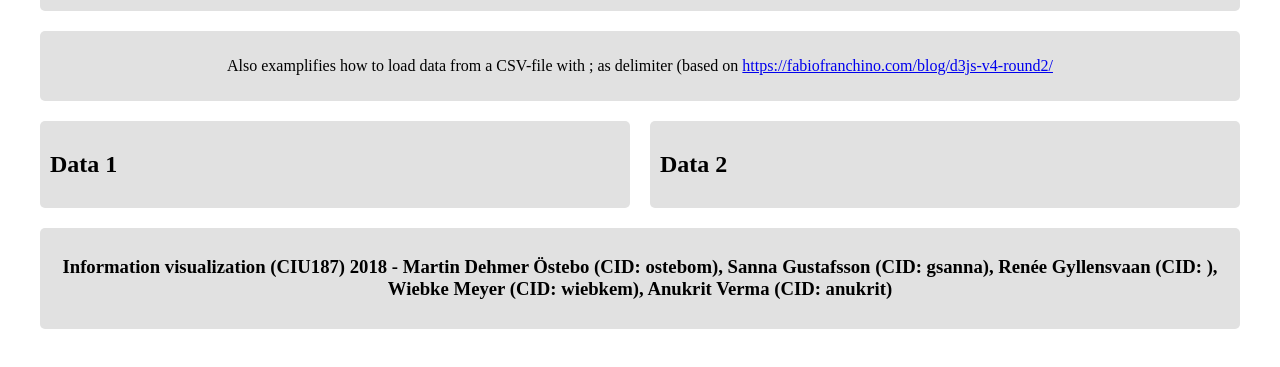
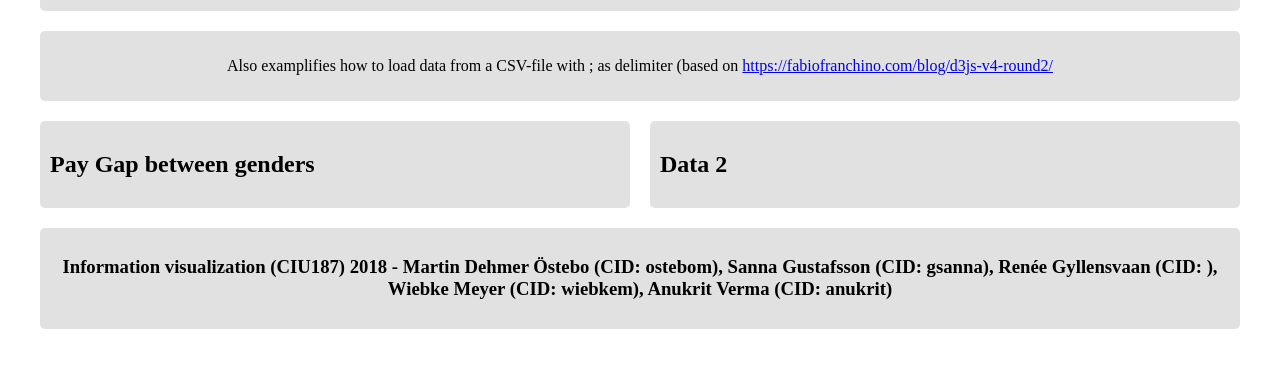
Before and after one commit to wiebkem/exercise2InfoVis, a plain HTML site: page index.html in a window 1280 px wide. Shown: the part 129-496 px from the top of the page. Drawn offline with nearby package versions, Linux system fonts and the light colour scheme; a script that the page names is missing.

Commit message:
graoh title

```diff
--- a/index.html
+++ b/index.html
@@ -22,7 +22,7 @@
       <div class="box header">
         <p>Also examplifies how to load data from a CSV-file with ; as delimiter (based on <a href="https://fabiofranchino.com/blog/d3js-v4-round2/">https://fabiofranchino.com/blog/d3js-v4-round2/</a></p>
       </div>
-      <div class="box"><h2>Data 1</h2>
+      <div class="box"><h2>Pay Gap between genders</h2>
           <div id="dimpleContainer"></div>
       </div>
       <div class="box">
```
